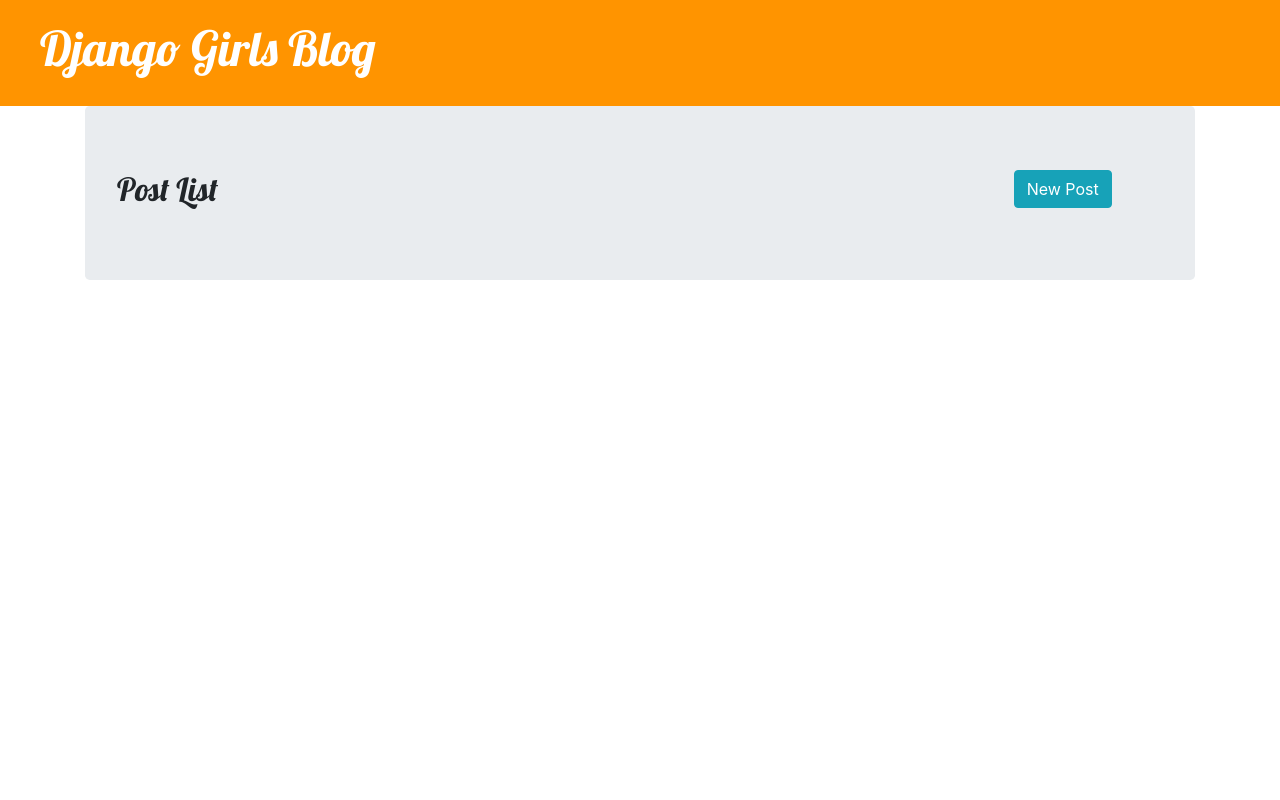
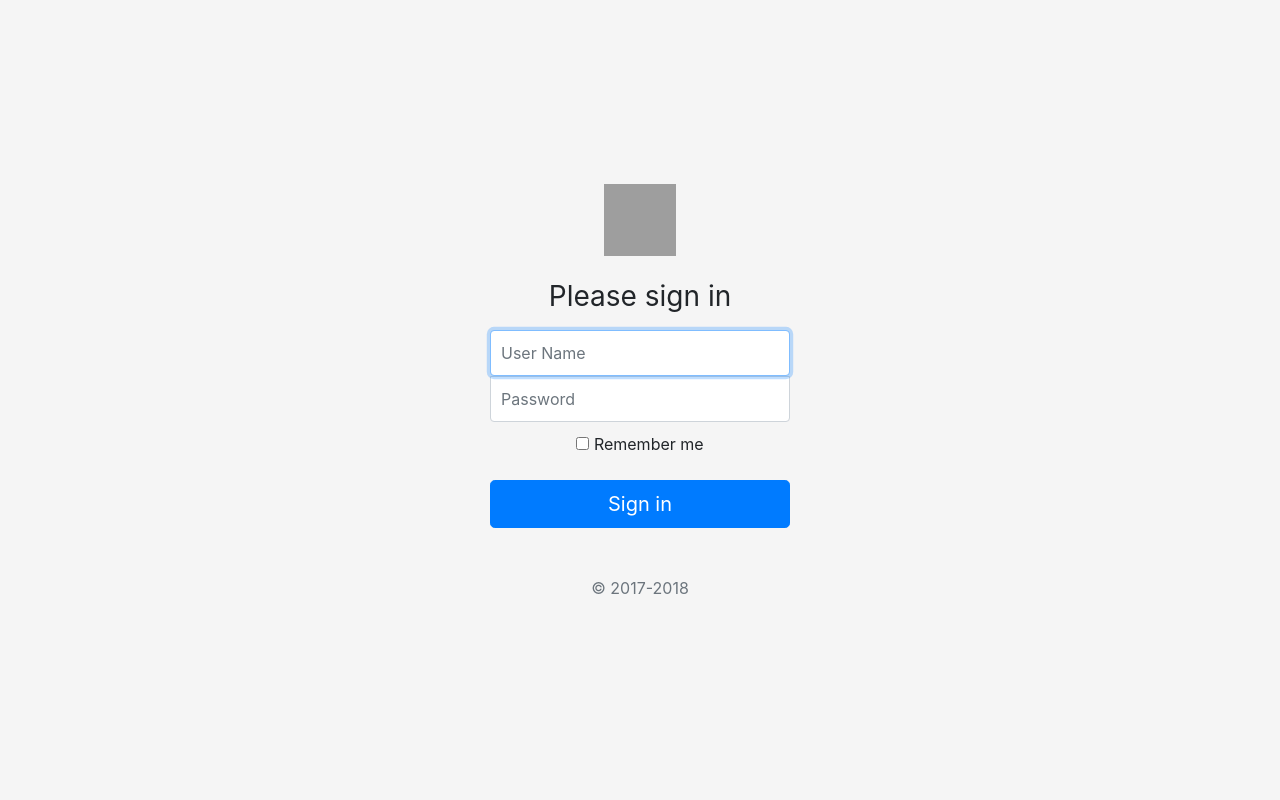
Before and after one commit to GyuhyeokYi/my-first-blog, a Django app: page / in a window 1280 px wide. Run offline with Django 3.2, Linux system fonts and the light colour scheme; data that the repository does not hold is empty; parts of the project's set-up code (start-up, migrations or seed data) failed here and were passed over; some libraries are stand-ins or nearby versions; grey boxes are pictures that could not be loaded.

Commit message:
로그인페이지를 만들고, 데몬으로 구동할수 있는 스크립를 추가함

```diff
--- a/blog/forms.py
+++ b/blog/forms.py
@@ -1,6 +1,7 @@
 from django import forms
 from .models import Post
 from .models import UploadFile
+from django.contrib.auth.models import User
 
 class PostForm(forms.ModelForm):
 
@@ -23,3 +24,15 @@ class UploadFileForm(forms.ModelForm):
 		super(UploadFileForm, self).__init__(*args, **kwargs)
 		# self.fields['file'].required = False
 		self.name = "File"
+
+class UserForm(forms.ModelForm):
+
+	class Meta:
+		model = User
+		fields = ['username', 'email', 'password']
+
+class LoginForm(forms.ModelForm):
+
+	class Meta:
+		model = User
+		fields = ['username', 'password']
--- /dev/null
+++ b/blog/static/css/signin.css
@@ -0,0 +1,49 @@
+html,
+body {
+  height: 100%;
+}
+
+body {
+  display: -ms-flexbox;
+  display: -webkit-box;
+  display: flex;
+  -ms-flex-align: center;
+  -ms-flex-pack: center;
+  -webkit-box-align: center;
+  align-items: center;
+  -webkit-box-pack: center;
+  justify-content: center;
+  padding-top: 40px;
+  padding-bottom: 40px;
+  background-color: #f5f5f5;
+}
+
+.form-signin {
+  width: 100%;
+  max-width: 330px;
+  padding: 15px;
+  margin: 0 auto;
+}
+.form-signin .checkbox {
+  font-weight: 400;
+}
+.form-signin .form-control {
+  position: relative;
+  box-sizing: border-box;
+  height: auto;
+  padding: 10px;
+  font-size: 16px;
+}
+.form-signin .form-control:focus {
+  z-index: 2;
+}
+.form-signin input[type="email"] {
+  margin-bottom: -1px;
+  border-bottom-right-radius: 0;
+  border-bottom-left-radius: 0;
+}
+.form-signin input[type="password"] {
+  margin-bottom: 10px;
+  border-top-left-radius: 0;
+  border-top-right-radius: 0;
+}
--- a/blog/templates/blog/base.html
+++ b/blog/templates/blog/base.html
@@ -27,7 +27,7 @@
     <body>
         <div class="page-header">
             <!-- <a href="{% url 'post_new' %}" class="top-menu"><span class="glyphicon glyphicon-plus"></span>New Post</a> -->
-            <h1><a href="/">Django Girls Blog</a></h1>
+            <h1><a href="/post">Django Girls Blog</a></h1>
 
         </div>
 
--- /dev/null
+++ b/blog/templates/blog/login.html
@@ -0,0 +1,49 @@
+{% load staticfiles %}
+<!doctype html>
+<html lang="kr">
+  <head>
+    <meta charset="utf-8">
+    <meta name="viewport" content="width=device-width, initial-scale=1, shrink-to-fit=no">
+    <meta name="description" content="">
+    <meta name="author" content="">
+
+    <title>Signin Template for Bootstrap</title>
+
+    <link rel="stylesheet" href="https://maxcdn.bootstrapcdn.com/bootstrap/4.0.0/css/bootstrap.min.css">
+    <!-- jQuery library -->
+    <script src="https://ajax.googleapis.com/ajax/libs/jquery/3.3.1/jquery.min.js"></script>
+    <!-- Popper JS -->
+    <script src="https://cdnjs.cloudflare.com/ajax/libs/popper.js/1.12.9/umd/popper.min.js"></script>
+    <!-- Latest compiled JavaScript -->
+    <script src="https://maxcdn.bootstrapcdn.com/bootstrap/4.0.0/js/bootstrap.min.js"></script>
+
+    <link href='//fonts.googleapis.com/css?family=Lobster&subset=latin,latin-ext' rel='stylesheet' type='text/css'>
+    <link rel="stylesheet" href="{% static 'css/signin.css' %}">
+
+    <!-- Custom styles for this template -->
+    <!-- <link href="signin.css" rel="stylesheet"> -->
+  </head>
+
+  <body class="text-center">
+    <form class="form-signin" method="POST" >
+      {% csrf_token %}
+
+      <img class="mb-4" src="https://getbootstrap.com/assets/brand/bootstrap-solid.svg" alt="" width="72" height="72">
+      <h1 class="h3 mb-3 font-weight-normal">Please sign in</h1>
+      <label for="inputUserName" class="sr-only">User name</label>
+      <input type="text" id="inputUserName" name="username" class="form-control" placeholder="User Name" required autofocus>
+      <label for="inputPassword" class="sr-only">Password</label>
+      <input type="password" id="inputPassword" name="password" class="form-control" placeholder="Password" required>
+      <div class="checkbox mb-3">
+        <label>
+          <input type="checkbox" value="remember-me"> Remember me
+        </label>
+      </div>
+
+
+      <!-- {{ form.as_p }} -->
+      <button class="btn btn-lg btn-primary btn-block" type="submit">Sign in</button>
+      <p class="mt-5 mb-3 text-muted">&copy; 2017-2018</p>
+    </form>
+  </body>
+</html>
--- a/blog/templates/blog/post_detail.html
+++ b/blog/templates/blog/post_detail.html
@@ -7,7 +7,7 @@
                 {{ post.published_date }}
             </div>
         {% endif %}
-        <a class="btn btn-default" href="{% url 'post_edit' pk=post.pk %}"><span class="glyphicon glyphicon-pencil"></span></a>
+        <a class="btn btn-info btn-md" href="{% url 'post_edit' pk=post.pk %}"><span class="glyphicon glyphicon-pencil"></span>Edit</a>
         <h1>{{ post.title }}</h1>
         <p>{{ post.text|linebreaksbr }}</p>
     </div>
--- a/blog/templates/blog/post_list.html
+++ b/blog/templates/blog/post_list.html
@@ -7,7 +7,7 @@
              <h2>Post List</h2>
         </div>
         <div class="col-md-2">
-            <a href="{% url 'file_new' %}" class="btn btn-info btn-md">
+            <a href="{% url 'post_new' %}" class="btn btn-info btn-md">
                 <span class="glyphicon glyphicon-plus"></span>New Post
             </a>
         </div>
--- a/blog/urls.py
+++ b/blog/urls.py
@@ -4,11 +4,16 @@ from django.conf import settings
 from django.conf.urls.static import static
 
 urlpatterns = [
-    url(r'^$', views.post_list, name='post_list'),
+    url(r'^$', views.signin, name='login'),
+    url(r'^post$', views.post_list, name='post_list'),
     url(r'^post/(?P<pk>\d+)/$', views.post_detail, name='post_detail'),
     url(r'^post/new/$', views.post_new, name='post_new'),
     url(r'^post/(?P<pk>\d+)/edit/$', views.post_edit, name='post_edit'),
 
    	url(r'^file/$', views.file_list, name='file_list'),
    	url(r'^file/new/$', views.file_new, name='file_new'),
+
+   	url(r'^join/$', views.signup, name='join'),
+   	url(r'^login/$', views.signin, name='login'),
+
 ] + static(settings.MEDIA_URL, document_root=settings.MEDIA_ROOT)
--- a/blog/views.py
+++ b/blog/views.py
@@ -1,12 +1,13 @@
 from django.shortcuts import render
 from django.utils import timezone
-from .models import Post
-from django.shortcuts import render, get_object_or_404
-from .forms import PostForm
-from django.shortcuts import redirect
+from django.shortcuts import render, get_object_or_404, redirect
+from django.contrib.auth.models import User
+from django.contrib.auth import login, authenticate
+from django.template import RequestContext
+from django.http import HttpResponse
 
-from .models import UploadFile
-from .forms import UploadFileForm
+from .models import Post, UploadFile
+from .forms import PostForm, UploadFileForm, UserForm, LoginForm
 
 # Create your views here.
 
@@ -66,3 +67,30 @@ def post_edit(request, pk):
 	else:
 		form = PostForm(instance=post)
 	return render(request, 'blog/post_edit.html', {'form': form})
+
+def signup(request):
+	if request.method == "POST":
+		form = UserForm(request.POST)
+		if form.is_valid():
+			new_user = User.objects.create_user(**form.cleaned_data)
+			login(request, new_user)
+			return redirect('post_list')
+	else:
+		form = UserForm()
+		return render(request, 'blog/add_user.html', {'form': form})
+
+def signin(request):
+	if request.method == "POST":
+		form = LoginForm(request.POST)
+		username = request.POST['username']
+		password = request.POST['password']
+		user = authenticate(username = username, password = password)
+		if user is not None:
+			login(request, user)
+			return redirect('post_list')
+		else:
+			print('로그인 실패, 다시 시도해보세요.')
+			return HttpResponse('로그인 실패, 다시 시도해보세요.')
+	else:
+		form = LoginForm()
+		return render(request, 'blog/login.html', {'form': form})
--- a/mysite/settings.py
+++ b/mysite/settings.py
@@ -80,6 +80,7 @@ WSGI_APPLICATION = 'mysite.wsgi.application'
 # https://docs.djangoproject.com/en/1.11/ref/settings/#databases
 
 DATABASES_LIST = {
+
     'local': {
         'ENGINE': 'django.db.backends.sqlite3',
         'NAME': os.path.join(BASE_DIR, 'db.sqlite3'),
@@ -95,7 +96,7 @@ DATABASES_LIST = {
     }
 }
 
-default_database = environ.get('DJANGO_DATABASE', 'main')
+default_database = environ.get('DJANGO_DATABASE', 'local')
 print("{} 데이터베이스 활성화됨".format(default_database))
 # DATABASES['default'] = DATABASES[default_database]
 
```
Also changed, not shown: blog/templates/blog/add_user.html (added, +46 -0 lines), blog/templates/blog/file_list.html (+7 -3 lines), blog/templates/blog/post_edit.html (+18 -2 lines), mysite/wsgi.py (+7 -1 lines), 2 other files.
